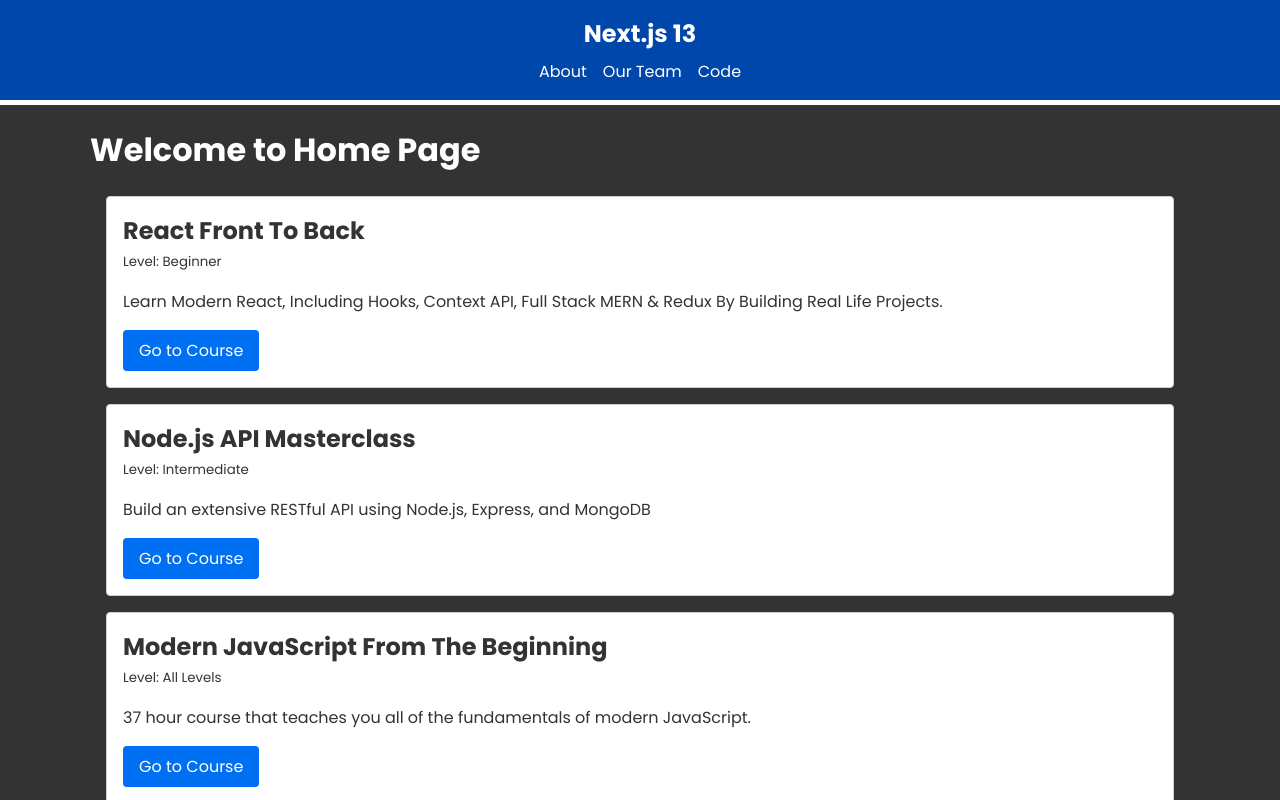
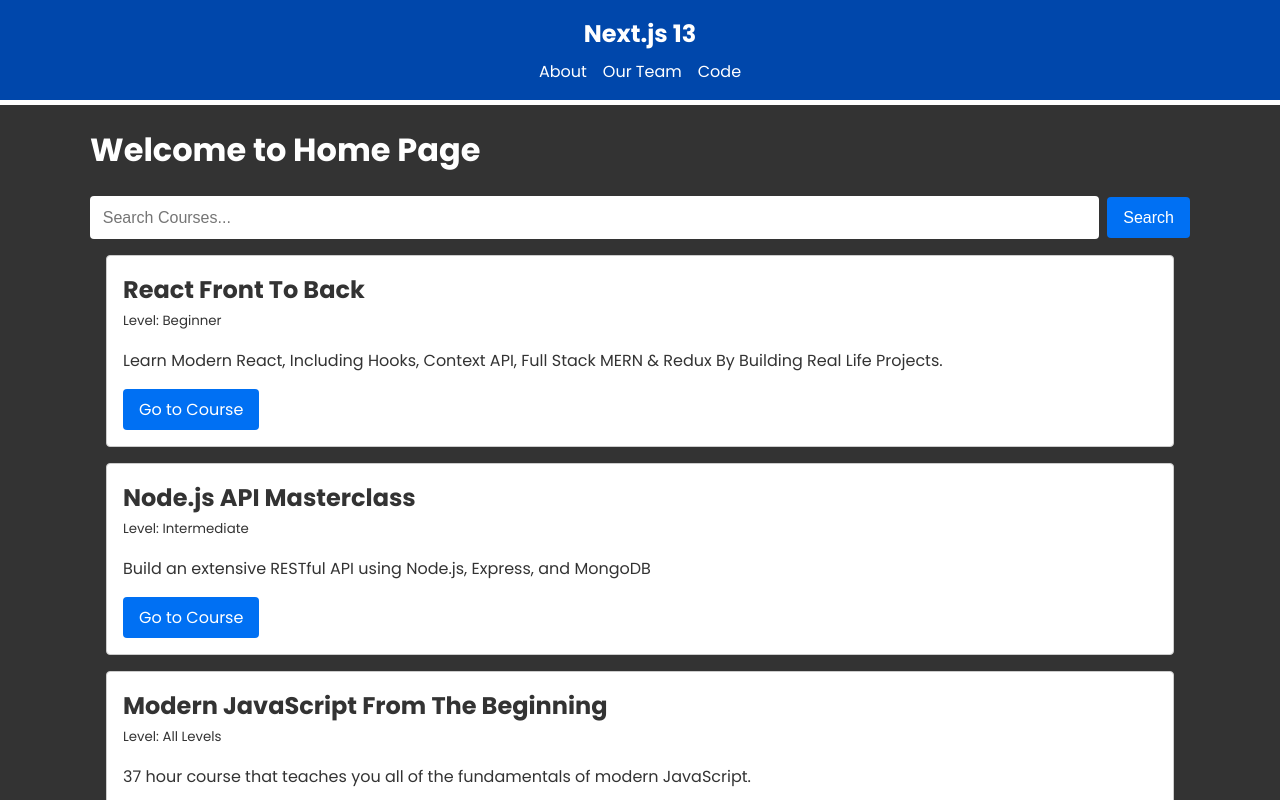
Before and after one commit to aliaftabsheikh/next_13_crash_course, a Next.js app: page / in a window 1280 px wide. Shown: the top 800 px of the page. Built offline with nearby package versions, Linux system fonts and the light colour scheme.

Commit message:
Search Component

```diff
--- /dev/null
+++ b/app/components/CourseSearch.jsx
@@ -0,0 +1,25 @@
+'use client';
+
+import {useState} from 'react'
+
+const CourseSearch = ({getSearchResults}) => {
+    const [query, setQuery] = useState('');
+
+    const handleSubmit = async (e)=>{
+        e.preventDefault();
+
+        const res = await fetch(`/api/courses/search?query=${query}`);
+
+        const courses = await res.json()
+        getSearchResults(courses)
+    }
+
+  return (
+    <form onSubmit={handleSubmit} className='search-form'>
+        <input type='text' className='search-input' placeholder='Search Courses...' value={query} onChange={(e)=> setQuery(e.target.value)}/>
+        <button className='search-button' type='submit'>Search</button>
+    </form>
+  )
+}
+
+export default CourseSearch
--- a/app/page.jsx
+++ b/app/page.jsx
@@ -2,6 +2,7 @@
 import { useState, useEffect } from 'react';
 import Courses from './components/Courses'
 import LoadingPage from './loading';
+import CourseSearch from './components/CourseSearch';
 
 const HomePage = () => {
   const [courses, setCourses] = useState([]);
@@ -26,6 +27,7 @@
   return (
     <div>
       <h1>Welcome to Home Page</h1>
+      <CourseSearch getSearchResults={(results)=> setCourses(results)}/>
      <Courses courses={courses}/>
 
     </div>
```
